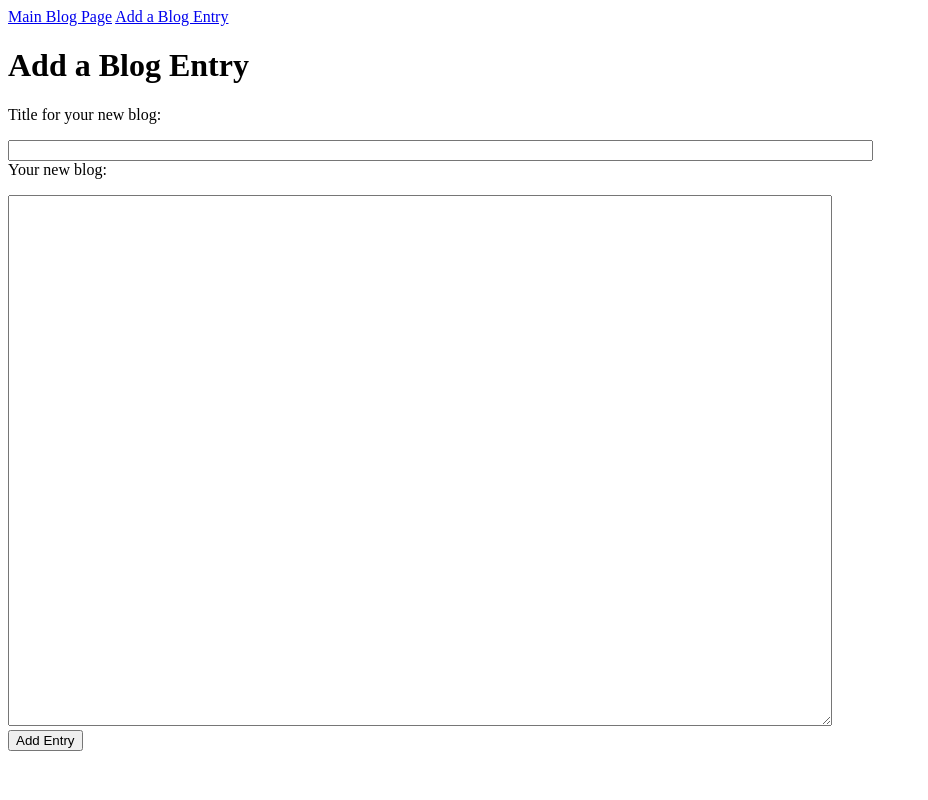
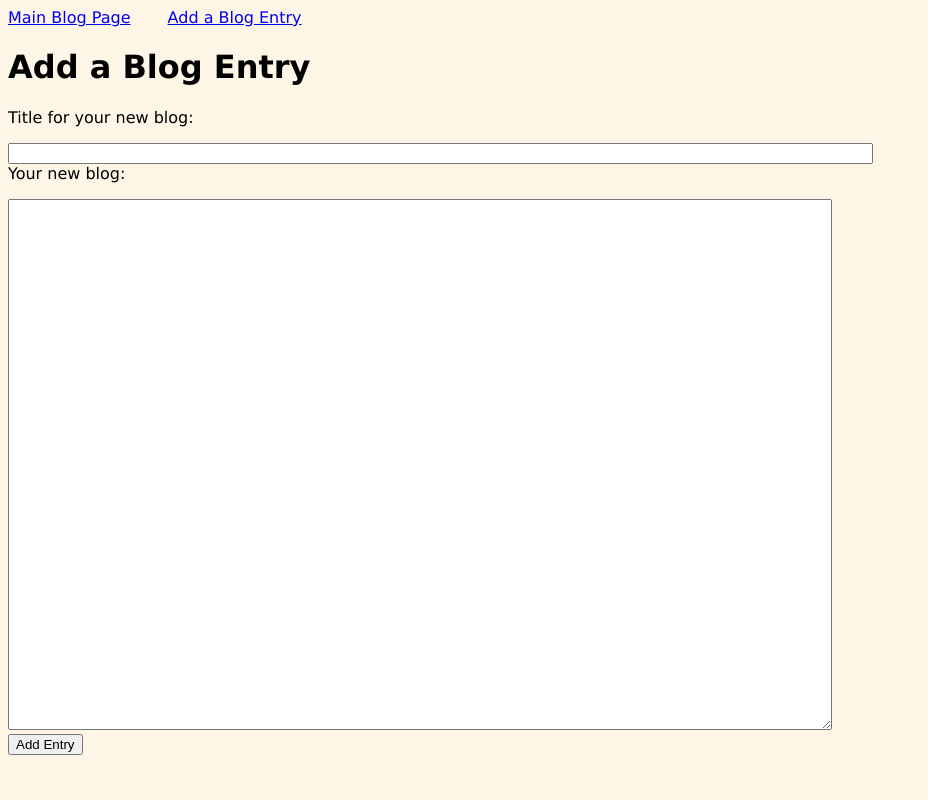
Before and after one commit to Sara-Hamilton/build-a-blog, a Flask app: page /add-entry in a window 1280 px wide. Shown: the whole page, without its empty margins (0-928 px from the left). Run offline with Flask 2, Linux system fonts and the light colour scheme; data that the repository does not hold is empty.

Commit message:
added CSS

```diff
--- a/main.py
+++ b/main.py
@@ -41,13 +41,6 @@ def index():
 @app.route('/add-entry', methods=["POST", "GET"])
 def add_entry():
 
-    if request.method == "POST":
-        title_name = request.form['title']
-        body_name = request.form['body']
-        new_entry = Blog(title_name, body_name)
-        db.session.add(new_entry)
-        db.session.commit()
-
     entries = Blog.query.all()
 
     return render_template('add-entry.html', page_title="blog", entries=entries)
@@ -55,6 +48,8 @@ def add_entry():
 
 @app.route('/validate', methods=["POST", "GET"])
 def validate():
+
+    entries = Blog.query.all()
 
     title, title_error = validate_title(request.form["title"])
     body, body_error = validate_body(request.form["body"])
--- a/static/styles/main.css
+++ b/static/styles/main.css
@@ -1,3 +1,20 @@
 body {
-    background-color: lightblue;
+    background-color: #FDF5E6;
 }
+
+.error {
+    color: red;
+    font-weight: bold;
+}
+
+body {
+    font-family: Verdana;
+}
+
+nav a {
+    padding-right: 2em;
+}
+
+li:nth-child(even) {
+    border-bottom: groove gray;
+}
--- a/templates/base.html
+++ b/templates/base.html
@@ -3,6 +3,7 @@
 
 <head>
     <title>{{page_title}}</title>
+    <link rel="stylesheet" type="text/css" href="/static/styles/main.css" />
 </head>
 
 <header>
```
Also changed, not shown: templates/posts.html (+2 -25 lines).
